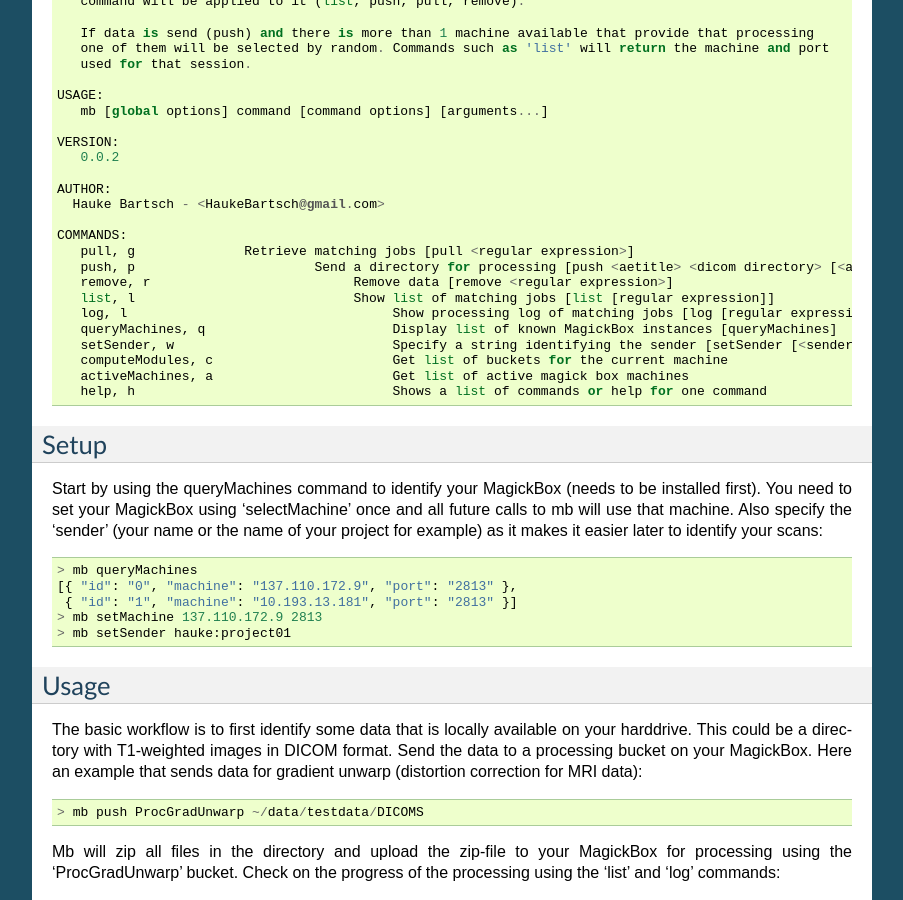
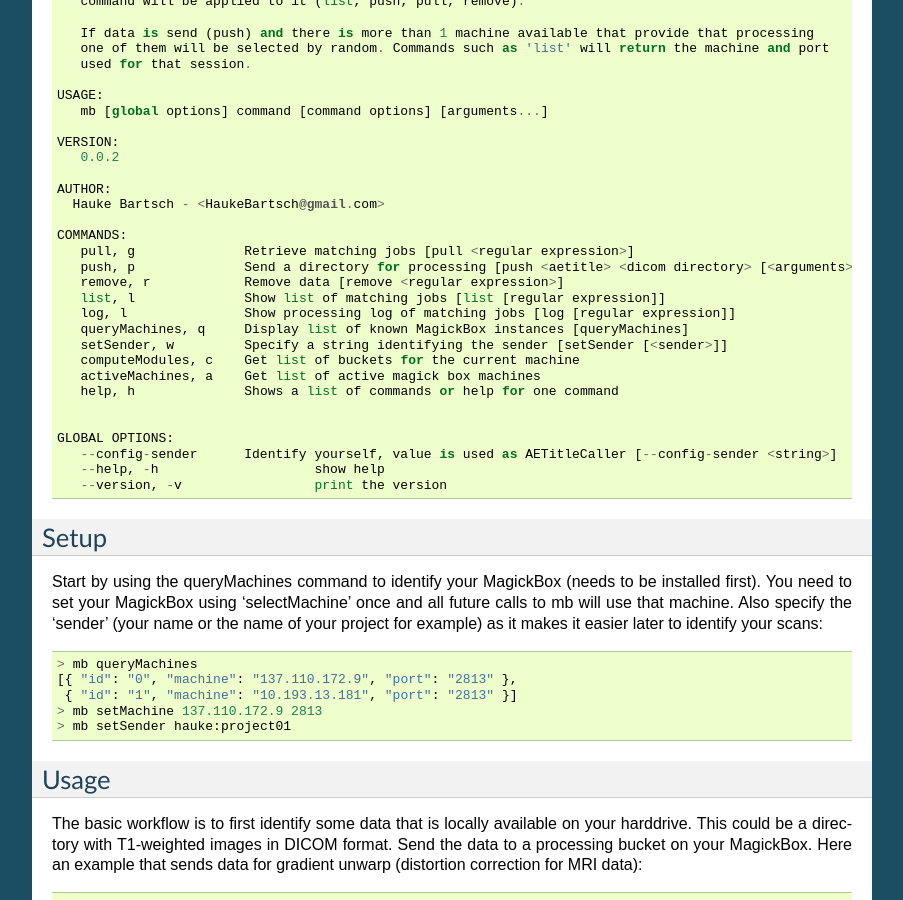
Before and after one commit to HaukeBartsch/MagickBox, a Sphinx documentation site: the page built from code/documentation/docs/source/Shell.rst, in a window 1280 px wide and 900 px high, scrolled down 640 px. Shown: the whole window, without its empty margins (198-1101 px from the left). Built offline with Sphinx 7.4.7, drawn with Linux system fonts in a browser that asks for light colours.

Commit message:
update formatting of help page

```diff
--- a/code/documentation/docs/source/Shell.rst
+++ b/code/documentation/docs/source/Shell.rst
@@ -49,15 +49,21 @@
 
 	COMMANDS:
 	   pull, g		Retrieve matching jobs [pull <regular expression>]
-	   push, p			 Send a directory for processing [push <aetitle> <dicom directory> [<arguments>]]
-	   remove, r			      Remove data [remove <regular expression>]
-	   list, l 			      Show list of matching jobs [list [regular expression]]
-	   log, l			      	   Show processing log of matching jobs [log [regular expression]]
-	   queryMachines, q			   Display list of known MagickBox instances [queryMachines]
-	   setSender, w	  			   Specify a string identifying the sender [setSender [<sender>]]
-	   computeModules, c			   Get list of buckets for the current machine
-	   activeMachines, a			   Get list of active magick box machines
-	   help, h	   			   Shows a list of commands or help for one command
+	   push, p		Send a directory for processing [push <aetitle> <dicom directory> [<arguments>]]
+	   remove, r		Remove data [remove <regular expression>]
+	   list, l 		Show list of matching jobs [list [regular expression]]
+	   log, l		Show processing log of matching jobs [log [regular expression]]
+	   queryMachines, q	Display list of known MagickBox instances [queryMachines]
+	   setSender, w	  	Specify a string identifying the sender [setSender [<sender>]]
+	   computeModules, c	Get list of buckets for the current machine
+	   activeMachines, a	Get list of active magick box machines
+	   help, h	   	Shows a list of commands or help for one command
+
+
+	GLOBAL OPTIONS:
+	   --config-sender	Identify yourself, value is used as AETitleCaller [--config-sender <string>]
+	   --help, -h			 show help
+	   --version, -v		 print the version
 
 
 =======
```
